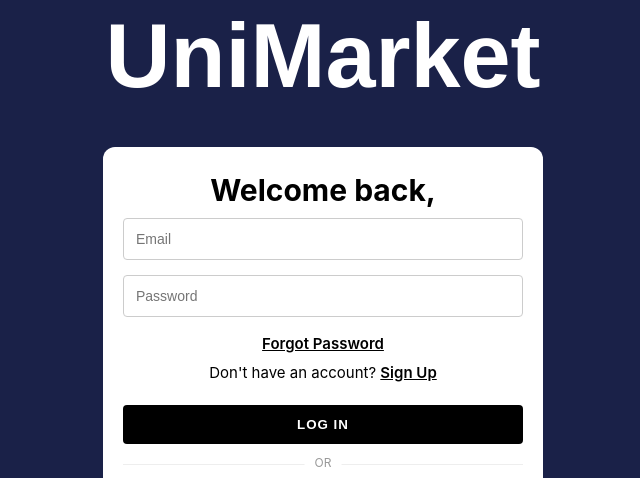
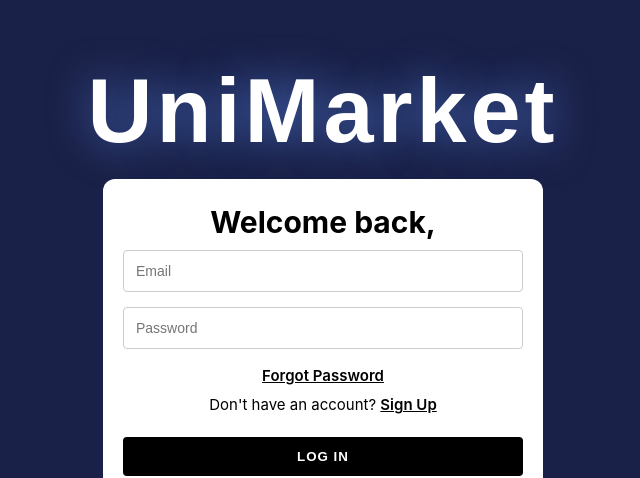
Before and after one commit to mirlan0705/uniMarket, a website: page Coursework/html/loginregister.html in a window 1280 px wide. Shown: the top 478 px of the page, without its empty margins (317-957 px from the left). Drawn offline with Linux system fonts and the light colour scheme; files that its build step writes are made by us from their sources; files whose address does not match are found by name.

Commit message:
enhanced home logo

```diff
--- a/Coursework/css/loginregister.css
+++ b/Coursework/css/loginregister.css
@@ -70,8 +70,9 @@ h1{
     color: #ffffff;
     font-family: 'Futura', sans-serif;
     font-size: 90px;
-    margin-top: 5px;
-    margin-bottom: 5px
+    margin-bottom:15px;
+    text-shadow: 0 0 40px rgba(100, 150, 255, 0.6);
+    letter-spacing: 4px;
 }
 
 h2{
```
